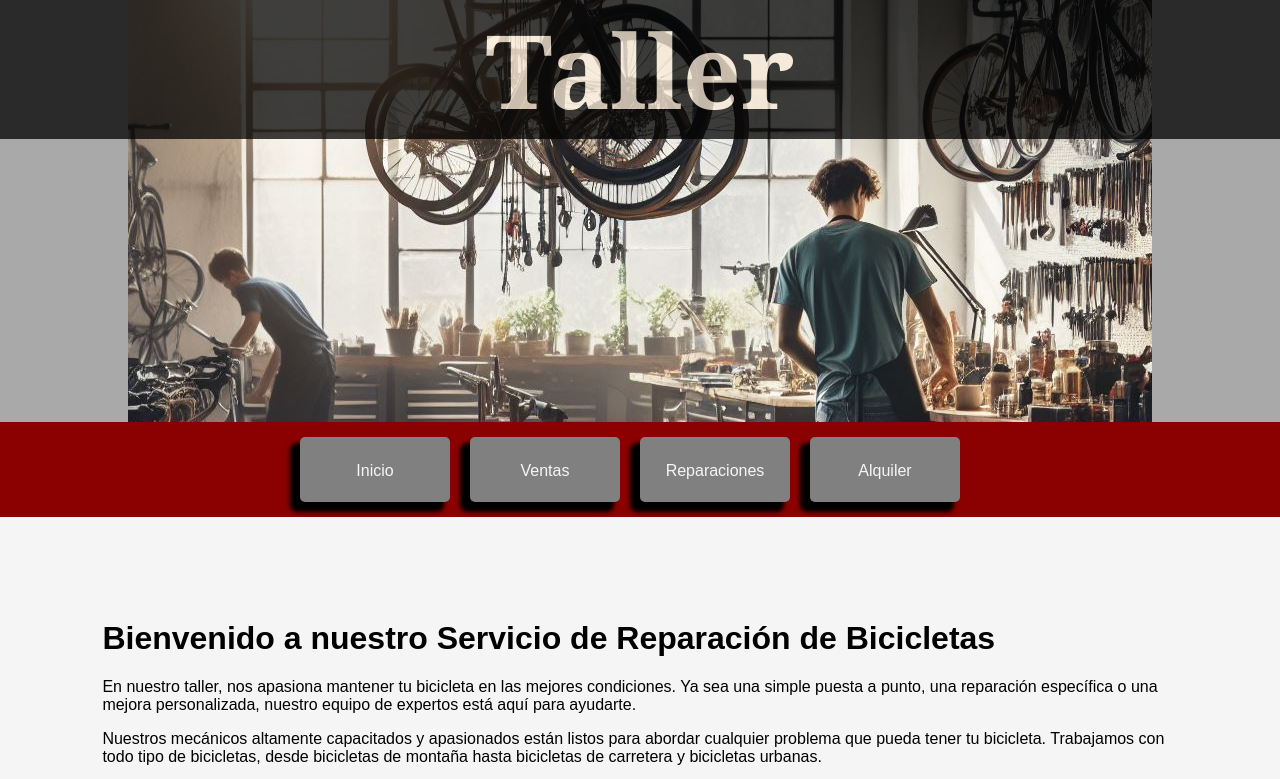
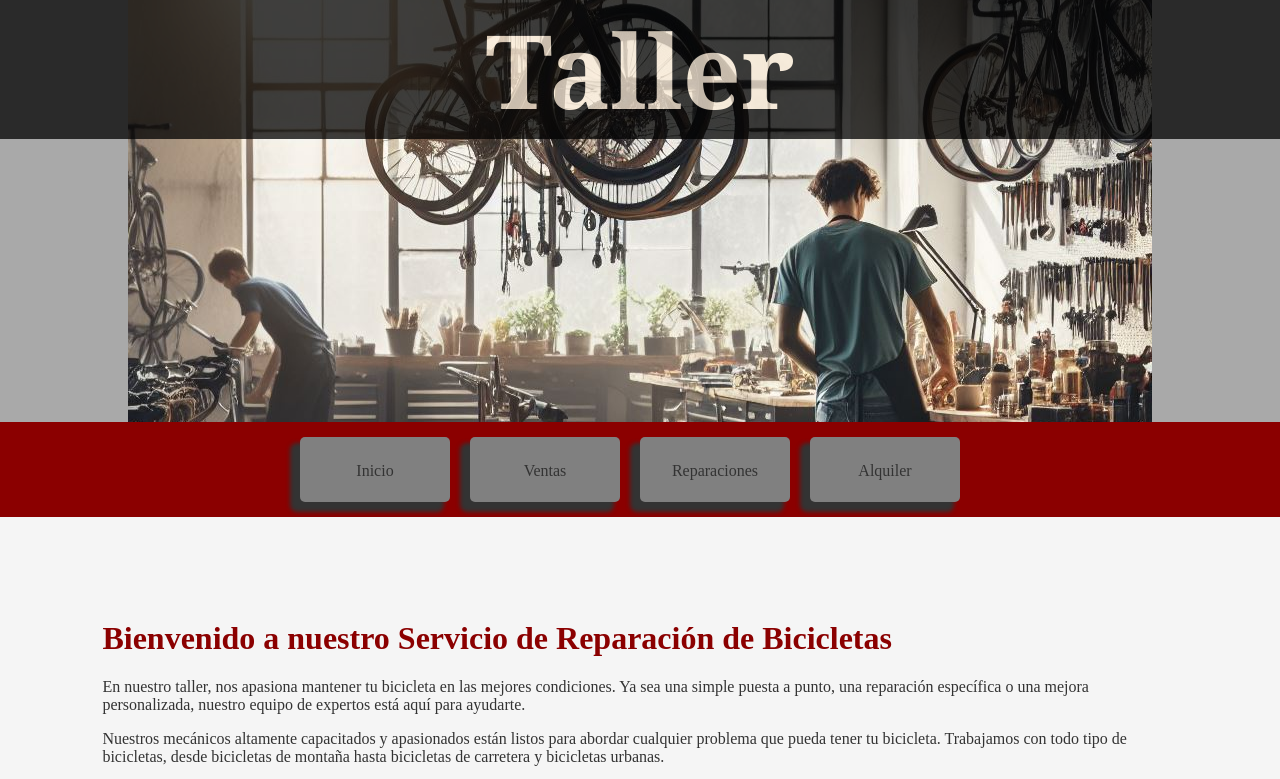
Before and after one commit to Elebrimir/DIW, a plain HTML site: page UD2/UD2_Actividad_Final/taller.html in a window 1280 px wide. Shown: the top 779 px of the page. Drawn offline with Linux system fonts and the light colour scheme.

Commit message:
Explain (generated by blackbox.ai )

```diff
--- a/UD2/UD2_Actividad_Final/taller.css
+++ b/UD2/UD2_Actividad_Final/taller.css
@@ -1,10 +1,11 @@
 body {
   width: 1280px;
-  font-family: "Arial", sans-serif;
+  font-family: 'Times New Roman', Times, serif;
   background-color: whitesmoke;
   height: auto;
   margin: auto;
   padding: 0;
+  color: #333;
 }
 
 header {
@@ -55,15 +56,15 @@ nav {
   height: 40px;
   float: left;
   padding-top: 25px;
-  background-color: grey;
+  background-color: gray;
   border: none;
   margin: auto;
   margin-right: 20px;
-  box-shadow: -8px 8px 4px 2px black;
+  box-shadow: -8px 8px 4px 2px #333;
   border-radius: 5px;
   text-align: center;
   text-decoration: none;
-  color: whitesmoke;
+  color: #333;
 }
 
 #enlaces a:hover {
@@ -79,6 +80,10 @@ nav {
 
 #presentacion {
   margin: 8%;
+}
+
+#presentacion h1 {
+  color: darkred;
 }
 
 form {
```
